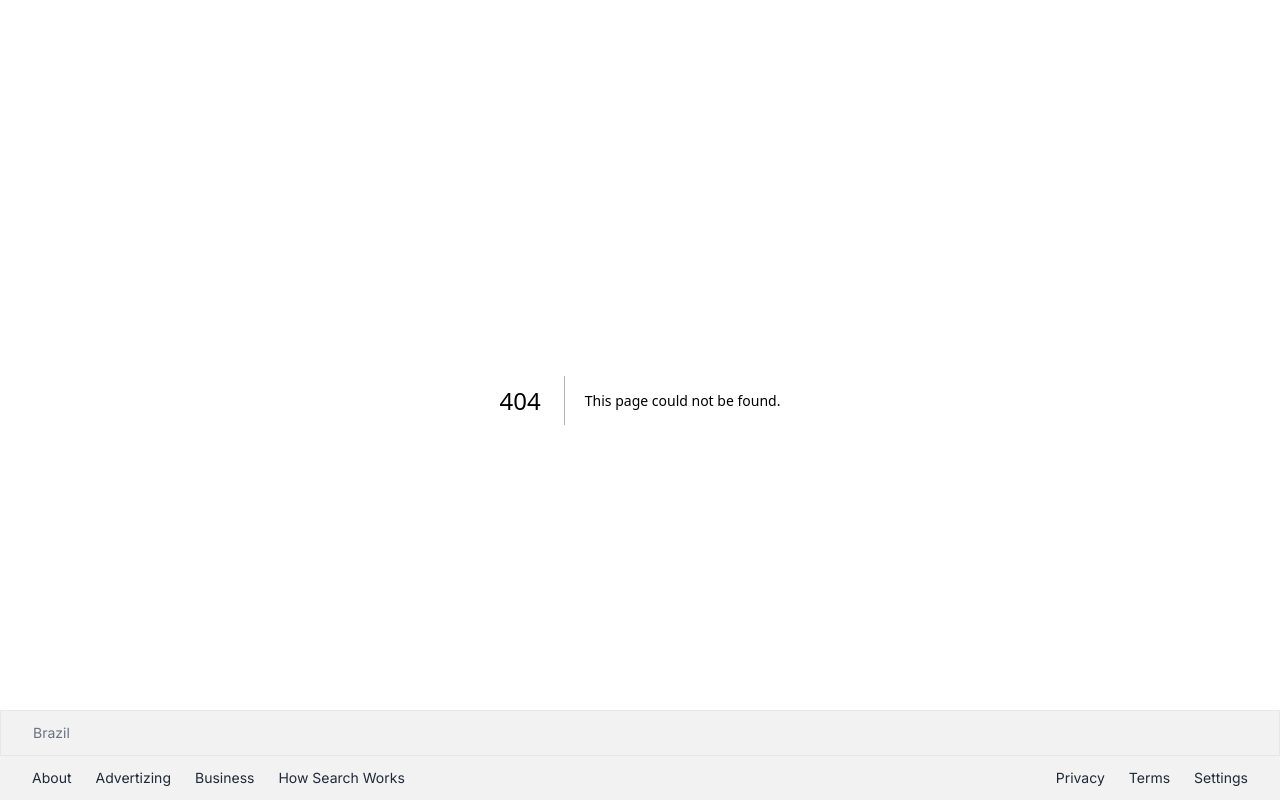
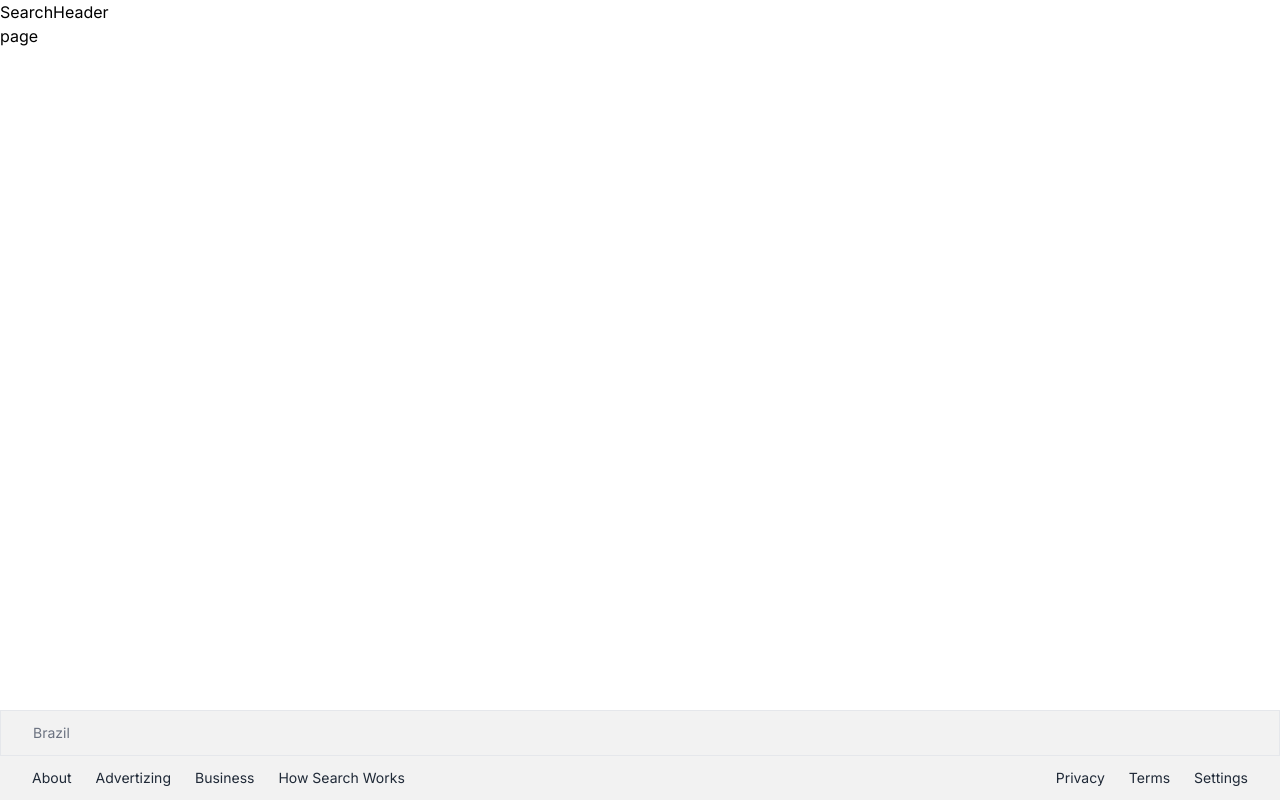
Before and after one commit to Raphael-Soares/google, a Next.js app: page /search/web in a window 1280 px wide. Before the commit this address had no page. Built offline with nearby package versions, Linux system fonts and the light colour scheme.

Commit message:
Created web and image pages

```diff
--- /dev/null
+++ b/src/app/search/image/page.jsx
@@ -0,0 +1,5 @@
+import React from "react";
+
+export default function page() {
+    return <div>page</div>;
+}
--- /dev/null
+++ b/src/app/search/layout.jsx
@@ -0,0 +1,15 @@
+import SearchHeader from "@/components/SearchHeader";
+
+export const metadata = {
+    title: "Google",
+    description: "Generated by create next app",
+};
+
+export default function SearchLayout({ children }) {
+    return (
+        <>
+            <SearchHeader />
+            <div>{children}</div>
+        </>
+    );
+}
--- /dev/null
+++ b/src/app/search/web/page.jsx
@@ -0,0 +1,5 @@
+import React from "react";
+
+export default function page() {
+    return <div>page</div>;
+}
--- /dev/null
+++ b/src/components/SearchHeader.jsx
@@ -0,0 +1,5 @@
+import React from "react";
+
+export default function SearchHeader() {
+    return <div>SearchHeader</div>;
+}
```
